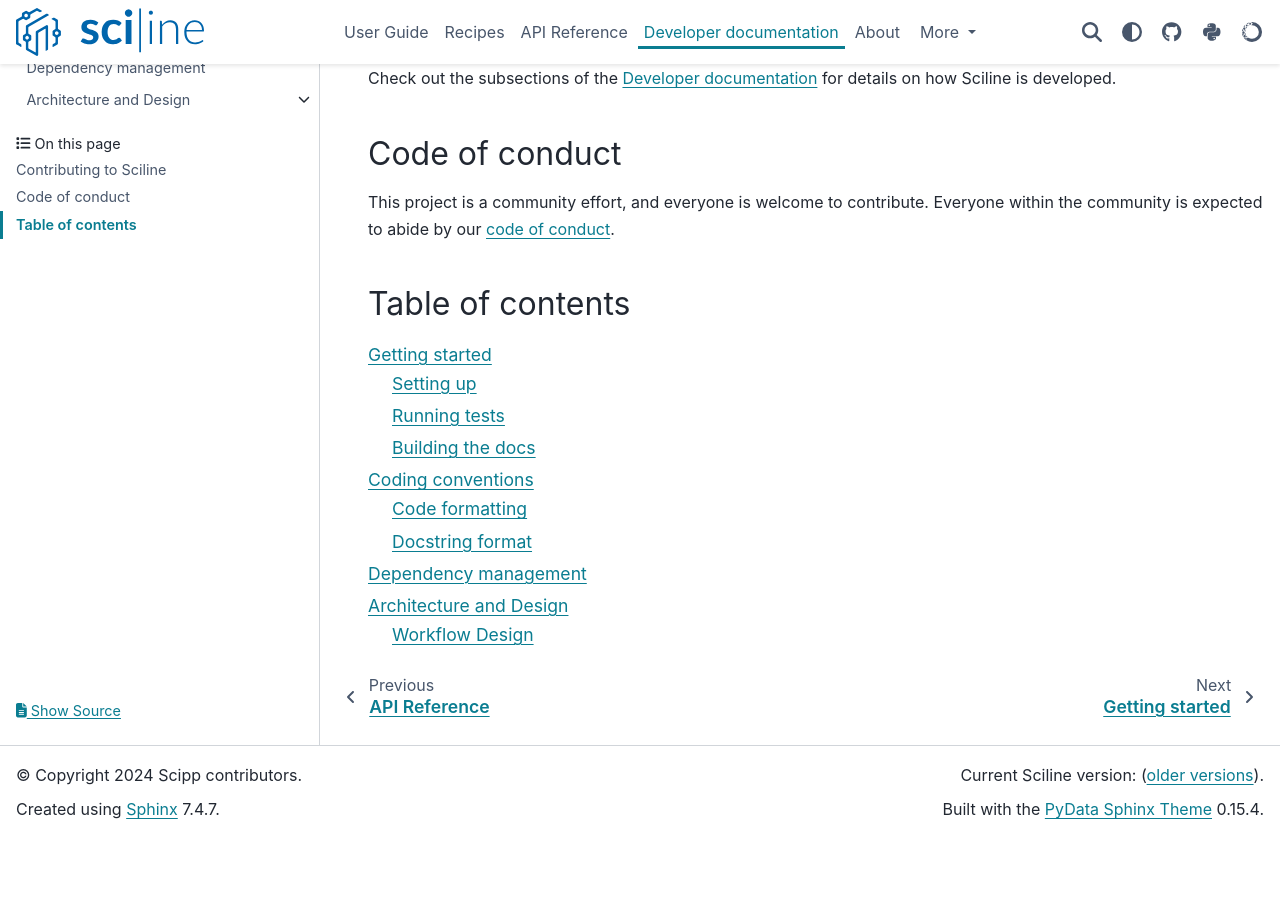
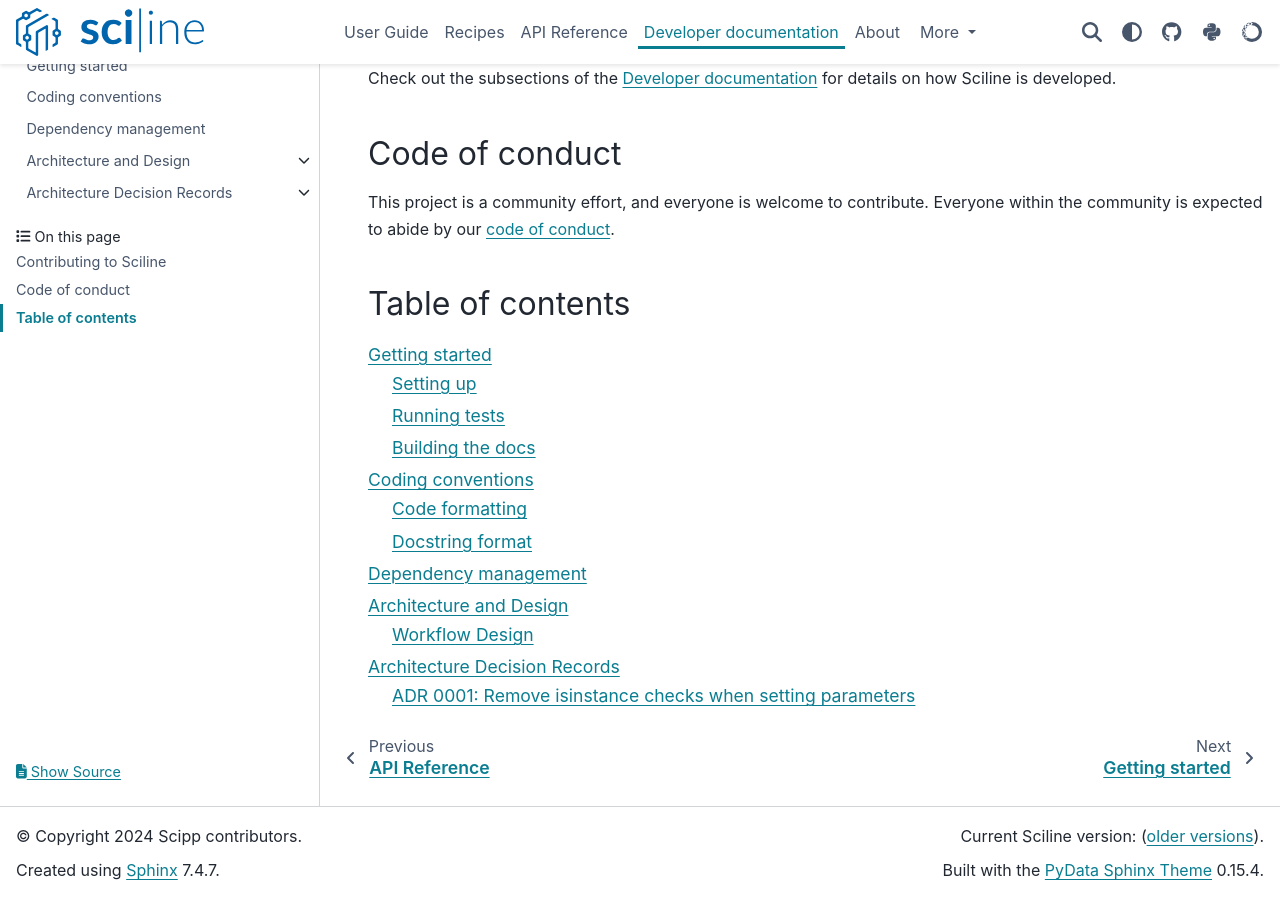
Before and after one commit to scipp/sciline, a Sphinx documentation site: the page built from docs/developer/index.md, in a window 1280 px wide and 900 px high, scrolled down 528 px. Built offline with Sphinx 7.4.7 and the PyData theme 0.15.4, drawn with Linux system fonts in a browser that asks for light colours; pages that are not in the unit, such as notebooks, are missing from menus; the version number could not be read and is left out; before the commit the page ends 1366 px from its top, so only the background shows below that.

Commit message:
Add ADR 0001: Remove isinstance checks when setting parameters

````diff
--- /dev/null
+++ b/docs/developer/architecture-decision-records.md
@@ -0,0 +1,10 @@
+# Architecture Decision Records
+
+```{toctree}
+---
+maxdepth: 1
+glob: true
+---
+
+adr/*
+```
--- a/docs/developer/index.md
+++ b/docs/developer/index.md
@@ -14,4 +14,5 @@
 coding-conventions
 dependency-management
 architecture-and-design/index
+architecture-decision-records
 ```
````
Also changed, not shown: docs/developer/adr/0001-remove-isinstance-checks-when-setting-parameters.md (added, +43 -0 lines).
